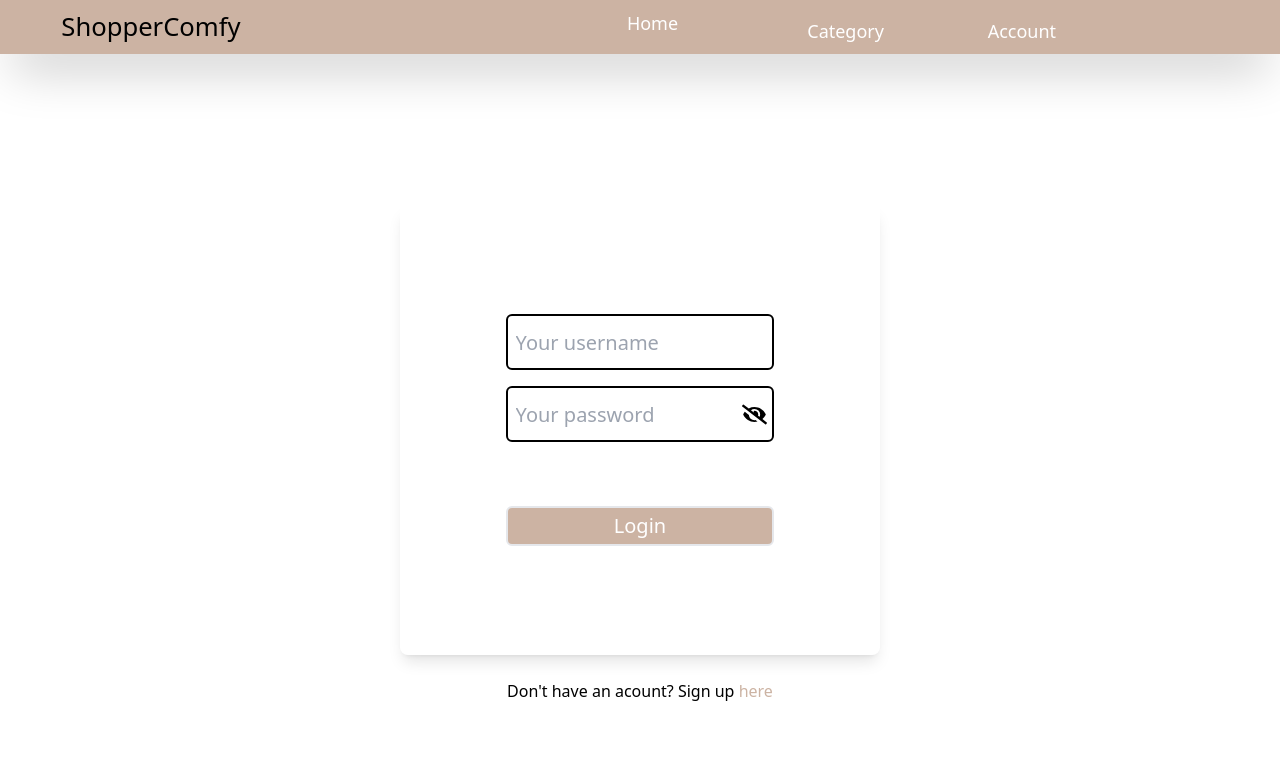
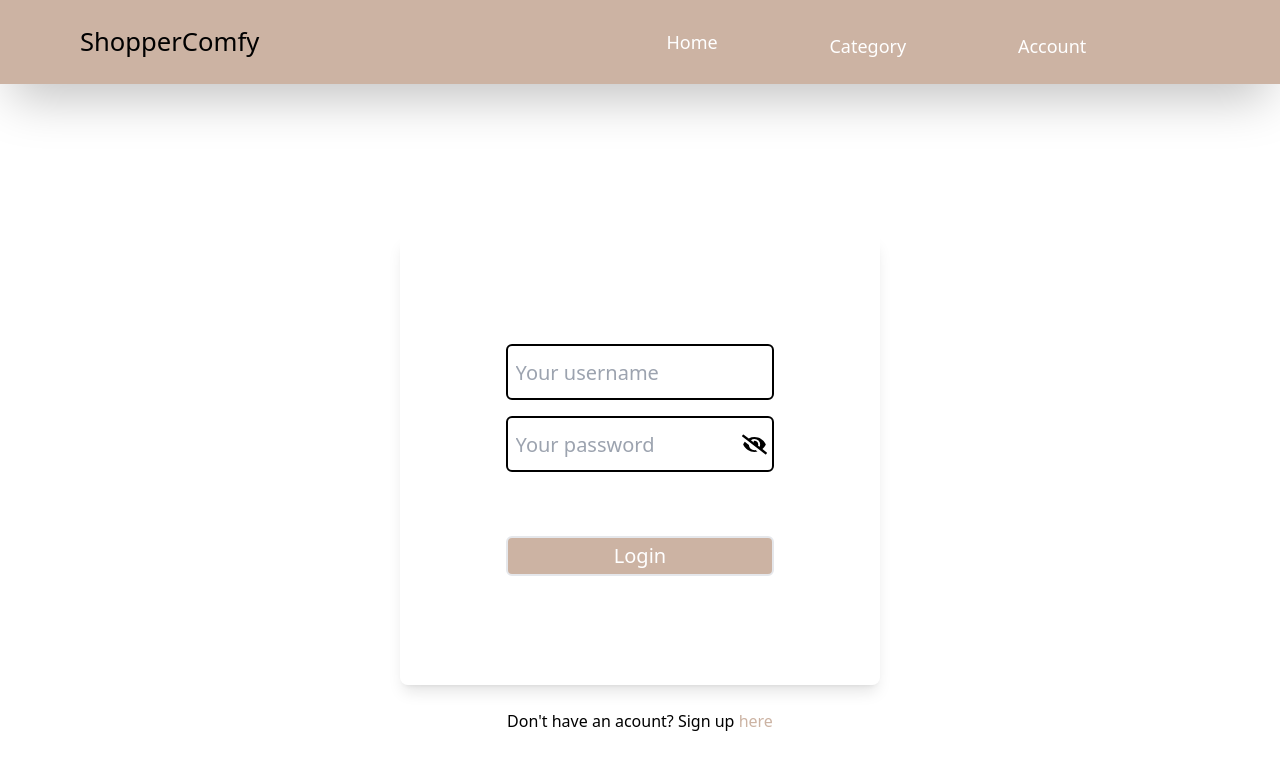
Before and after one commit to tee4tao/ShopperComfy, a React (Vite) app: page / in a window 1280 px wide. Shown: the top 770 px of the page. Built offline with nearby package versions, Linux system fonts and the light colour scheme.

Commit message:
worked on the desktop view of nav page

```diff
--- a/src/Nav.jsx
+++ b/src/Nav.jsx
@@ -18,8 +18,8 @@ const Nav = () => {
   return (
     <main className="fixed top-0 w-screen ">
       <nav className="w-full flex justify-center items-center shadow-2xl bg-Dark-nude">
-        <div className="nav-center flex flex-col justify-between items-center w-11/12 md:flex-row">
-          <div className="nav-header flex justify-between items-center w-full p-2">
+        <div className="nav-center flex flex-col justify-between items-center w-11/12 md:flex-row md:max-w-6xl md:justify-between md:p-4">
+          <div className="nav-header flex justify-between items-center w-full p-2 md:p-0">
             <Link to={"home"} className="nav-logo">
               ShopperComfy
             </Link>
@@ -35,19 +35,19 @@ const Nav = () => {
             ref={linksContainerRef}
           >
             <div
-              className="links flex flex-col justify-around items-start w-11/12 space-y-2 p-2 md:flex-row"
+              className="links flex flex-col justify-around items-start w-11/12 space-y-2 p-2 md:flex-row md:items-center"
               ref={linksRef}
             >
               <Link
                 to={"home"}
-                className="capitalize text-lg text-Dark-nude w-screen hover:bg-Dark-nude hover:text-white ease-linear duration-300 hover:translate-x-4 md:text-white"
+                className="capitalize text-lg text-Dark-nude w-screen hover:bg-Dark-nude hover:text-white ease-linear duration-300 md:text-white md:w-auto md:hover:bg-white md:rounded-full md:hover:text-Dark-nude md:hover:px-2"
               >
                 Home
               </Link>
-              <div className="capitalize text-lg text-Dark-nude w-screen hover:bg-Dark-nude hover:text-white ease-linear duration-300 hover:translate-x-4 md:text-white">
+              <div className="capitalize text-lg text-Dark-nude w-screen hover:bg-Dark-nude hover:text-white ease-linear duration-300 md:text-white md:w-auto md:hover:bg-white md:rounded-full md:hover:text-Dark-nude md:hover:px-2">
                 Category
               </div>
-              <div className="capitalize text-lg text-Dark-nude w-screen  hover:bg-Dark-nude hover:text-white ease-linear duration-300 hover:translate-x-4  md:text-white">
+              <div className="capitalize text-lg text-Dark-nude w-screen  hover:bg-Dark-nude hover:text-white ease-linear duration-300 md:text-white md:w-auto md:hover:bg-white md:rounded-full md:hover:text-Dark-nude md:hover:px-2">
                 Account
               </div>
             </div>
--- a/src/index.css
+++ b/src/index.css
@@ -99,4 +99,7 @@
   .links-container {
     height: auto !important;
   }
+  .links *:hover {
+    padding-left: 0;
+  }
 }
```
